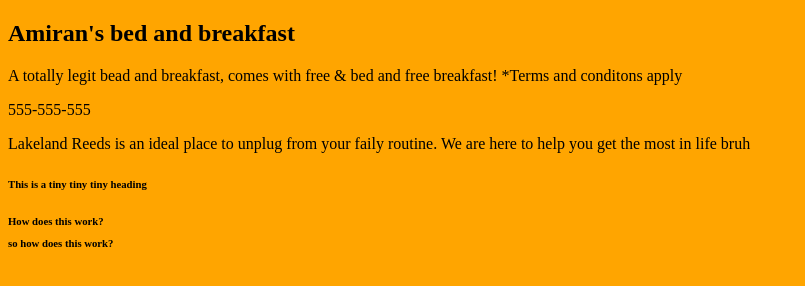
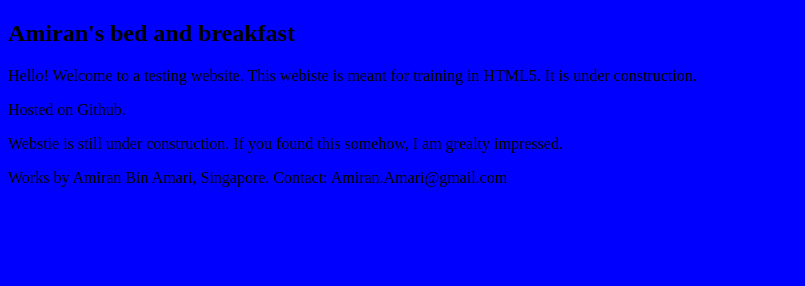
Before and after one commit to MadessHunter/WebsiteTest, a plain HTML site: page index.html in a window 1280 px wide. Shown: the whole page, without its empty margins (0-805 px from the left). Drawn offline with Linux system fonts and the light colour scheme.

Commit message:
Update index.html

```diff
--- a/index.html
+++ b/index.html
@@ -9,27 +9,20 @@
 
 
   <h2> Amiran's bed and breakfast</h2>
-   <p>A totally legit bead and breakfast, comes with free &amp; bed and free breakfast! *Terms and conditons apply <p>
-        <p> 555-555-555 <p>
+   <p>Hello! Welcome to a testing website. This webiste is meant for training in HTML5. It is under construction. <p>
+        <p> Hosted on Github.<p>
             <div>
-                <p>
-                    Lakeland Reeds is an ideal place to unplug from your faily routine. We are here to help
-                    you get the most in life bruh
+             <p>
+                    Webstie is still under construction. If you found this somehow, I am grealty impressed.
+                 <footer>
+                     Works by Amiran Bin Amari, Singapore.
+                     Contact: Amiran.Amari@gmail.com
 
-                <p>
-            <h6> This is a tiny tiny tiny heading <h6>
-                <footer>
-                    <p> How does this work? <p>
-                        <footer>
-
-                        <article>
-                        <P> so how does this work?
-                            <article>
 
 
 <style>
 body {
-    background: orange
+    background: blue
 }
 
 </body>
```
